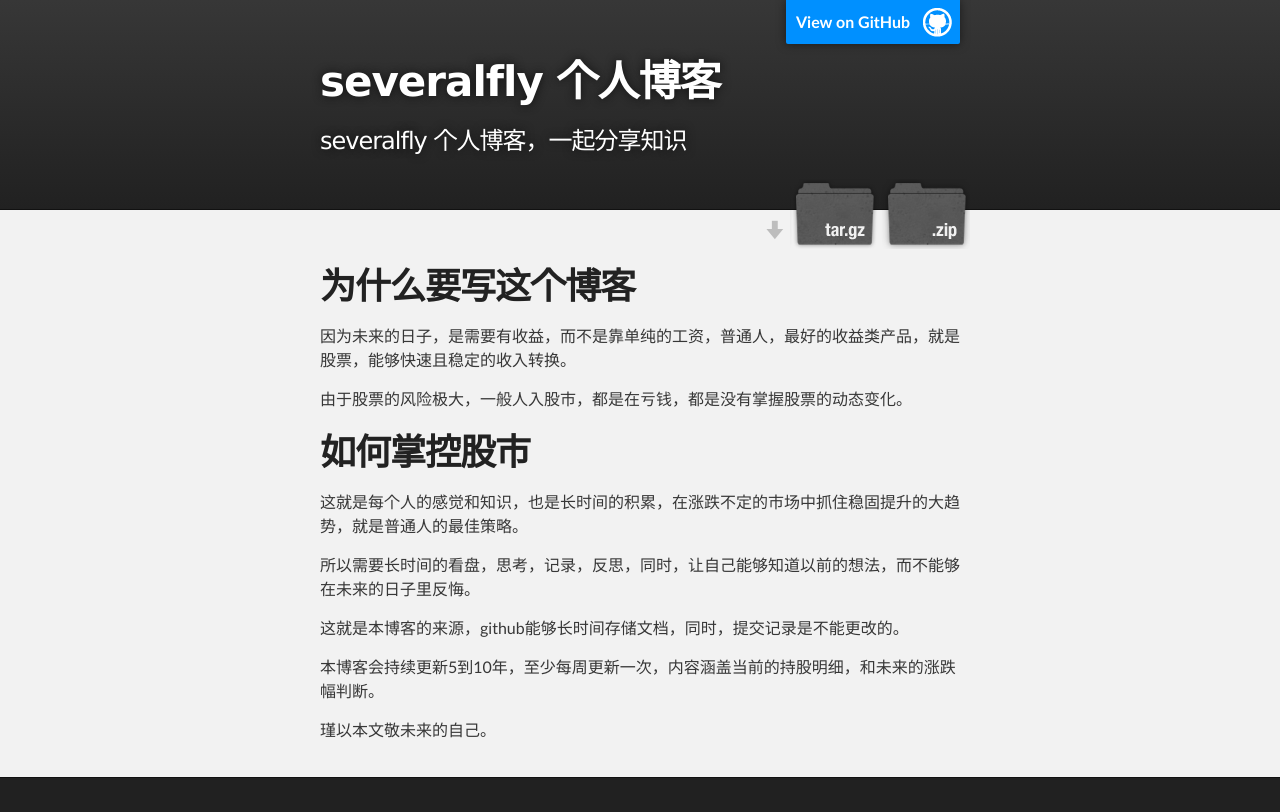
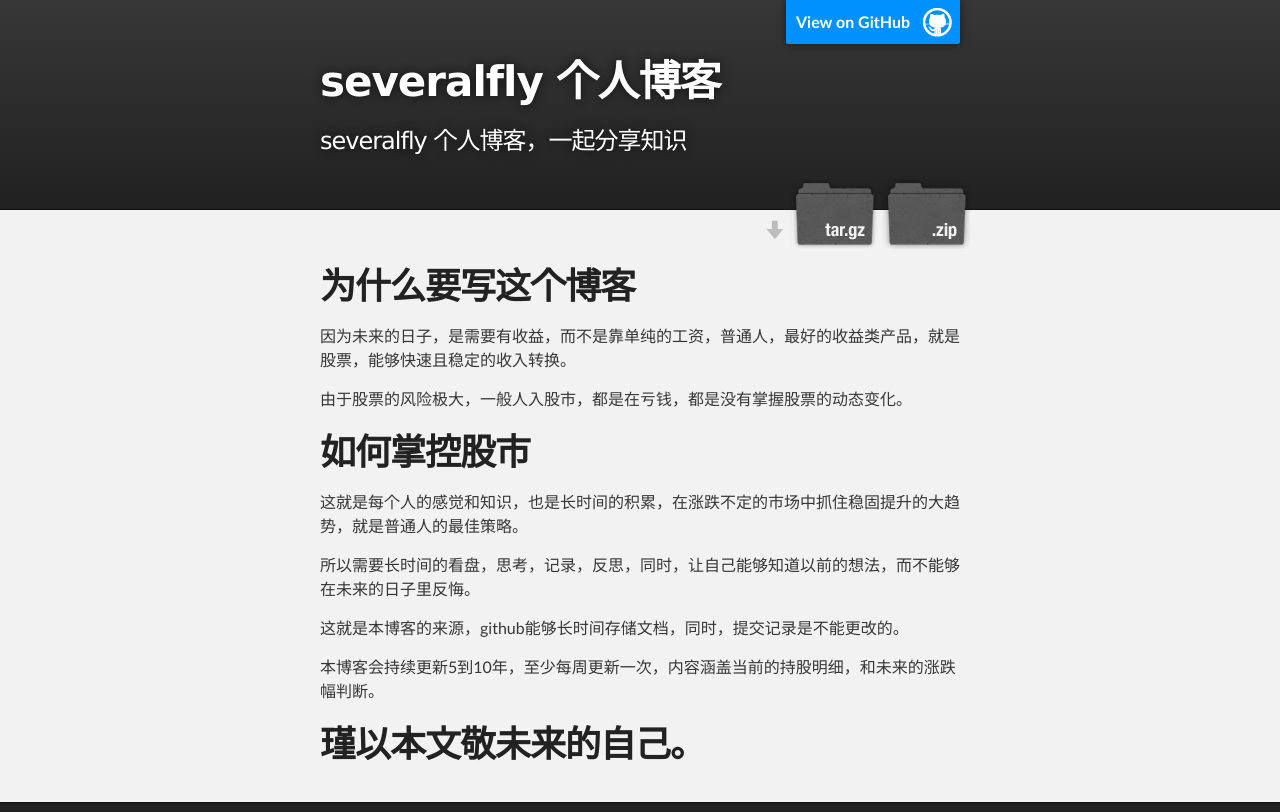
Before and after one commit to severalfly/severalfly.github.io, a Jekyll site: the page built from _stock/2025/2025-06-11-stock_test.md, in a window 1280 px wide. Shown: the top 812 px of the page. Built offline with Jekyll 4.4.1, drawn with Linux system fonts in a browser that asks for light colours.

```diff
--- a/_stock/2025/2025-06-11-stock_test.md
+++ b/_stock/2025/2025-06-11-stock_test.md
@@ -17,4 +17,4 @@ title: 概述股市风云录
 
 本博客会持续更新5到10年，至少每周更新一次，内容涵盖当前的持股明细，和未来的涨跌幅判断。
 
-瑾以本文敬未来的自己。
+# 瑾以本文敬未来的自己。
```
